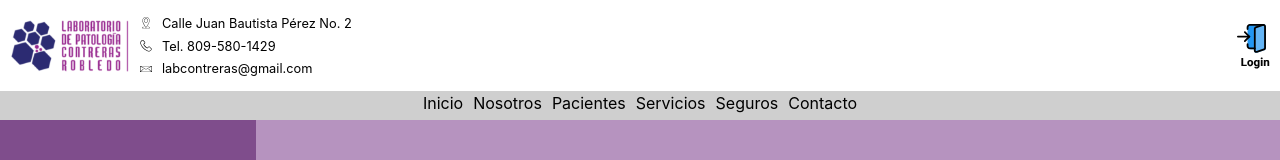
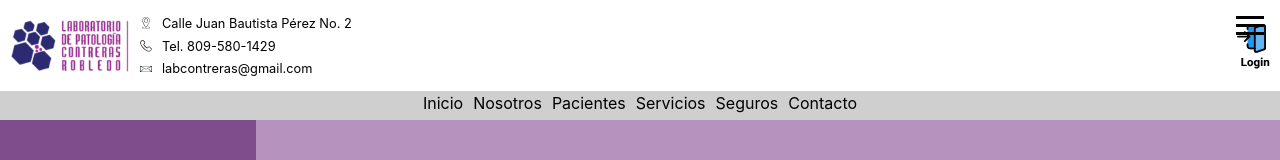
Before and after one commit to dvidalv/labcontreras-frontend, a React (Vite) app: page /pacientes/1 in a window 1280 px wide. Shown: the top 160 px of the page. Built offline with nearby package versions, Linux system fonts and the light colour scheme.

Commit message:
Fix formatting in footer and header CSS files

```diff
--- a/src/routes/Footer/footer.css
+++ b/src/routes/Footer/footer.css
@@ -3,7 +3,7 @@
 	display: flex;
 	flex-direction: column;
 	justify-content: space-between;
-padding: 20px 10px 10px 10px;
+	padding: 20px 10px 10px 10px;
 
 	.info-compania {
 		display: flex;
@@ -71,7 +71,7 @@ padding: 20px 10px 10px 10px;
 		contrast(100%);
 }
 
-.derechos{
+.derechos {
 	display: flex;
 	justify-content: center;
 	align-items: center;
--- a/src/routes/Header/Header.jsx
+++ b/src/routes/Header/Header.jsx
@@ -36,12 +36,18 @@ function Header({ isMenuOpen, setIsMenuOpen }) {
 				</div>
 
 				<div className={`header__login ${isMenuOpen ? 'open' : ''}`}>
-					<img
+					{/* <img
 						src={menumovil}
 						alt="menu"
 						className="header__menu-movil"
 						onClick={() => setIsMenuOpen(!isMenuOpen)}
-					/>
+					/> */}
+					<div
+						onClick={() => setIsMenuOpen(!isMenuOpen)}
+						className={`menu-btn ${isMenuOpen ? 'open' : ''}`}
+					>
+						<span className="menu-btn__burger"></span>
+					</div>
 					<a href="#">
 						<img
 							src={login}
--- a/src/routes/Header/header.css
+++ b/src/routes/Header/header.css
@@ -114,7 +114,7 @@
 
 	.header__menu-movil {
 		filter: invert(90%) sepia(0%) saturate(1%) hue-rotate(360deg)
-		brightness(107%) contrast(100%);
+			brightness(107%) contrast(100%);
 	}
 	.header__login-icon {
 		display: none;
@@ -122,7 +122,6 @@
 }
 
 .header__menu-movil {
-
 	width: 20px;
 	z-index: 100;
 	@media (min-width: 768px) {
@@ -159,3 +158,55 @@
 .header__menu.open {
 	display: none;
 }
+
+.menu-btn {
+	position: absolute;
+	z-index: 1;
+	right: 1rem;
+	top: 1rem;
+	height: 20px;
+	width: 28px;
+	cursor: pointer;
+
+	.menu-btn__burger {
+		position: absolute;
+		right: 0;
+		top: 0.5rem;
+		width: 28px;
+		height: 3px;
+		background-color: var(--color-black);
+
+		&::before {
+			content: '';
+			position: absolute;
+			right: 0;
+			top: -8px;
+			width: 28px;
+			height: 3px;
+			background-color: var(--color-black);
+		}
+
+		&::after {
+			content: '';
+			position: absolute;
+			right: 0;
+			top: 8px;
+			width: 28px;
+			height: 3px;
+			background-color: var(--color-black);
+		}
+	}
+	&.open {
+		filter: invert(90%) sepia(0%) saturate(1%) hue-rotate(360deg)
+			brightness(107%) contrast(100%);
+		transform: rotate(720deg);
+		background: transparent;
+		&::before {
+			transform: rotate(45deg) translate(5px, 8px);
+		}
+		&::after {
+			width: 28px;
+			transform: rotate(-45deg) translate(3px, -7px);
+		}
+	}
+}
```
